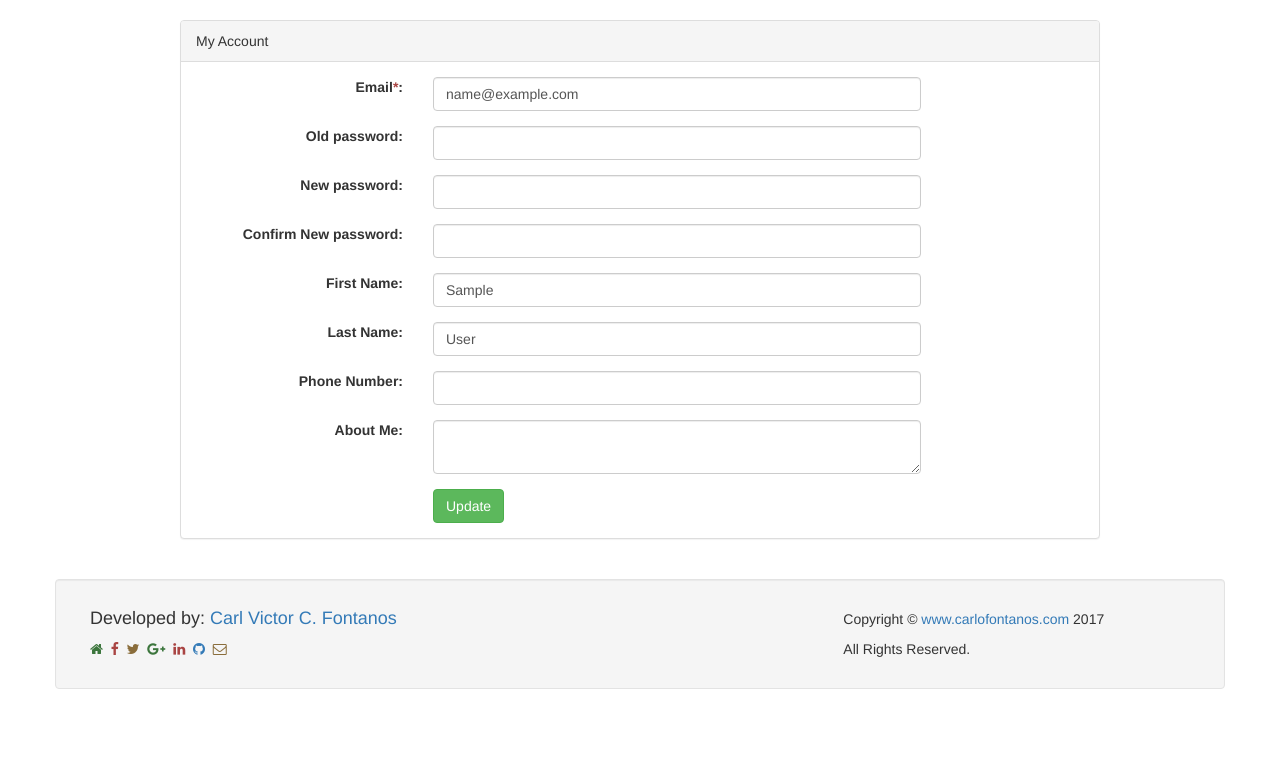
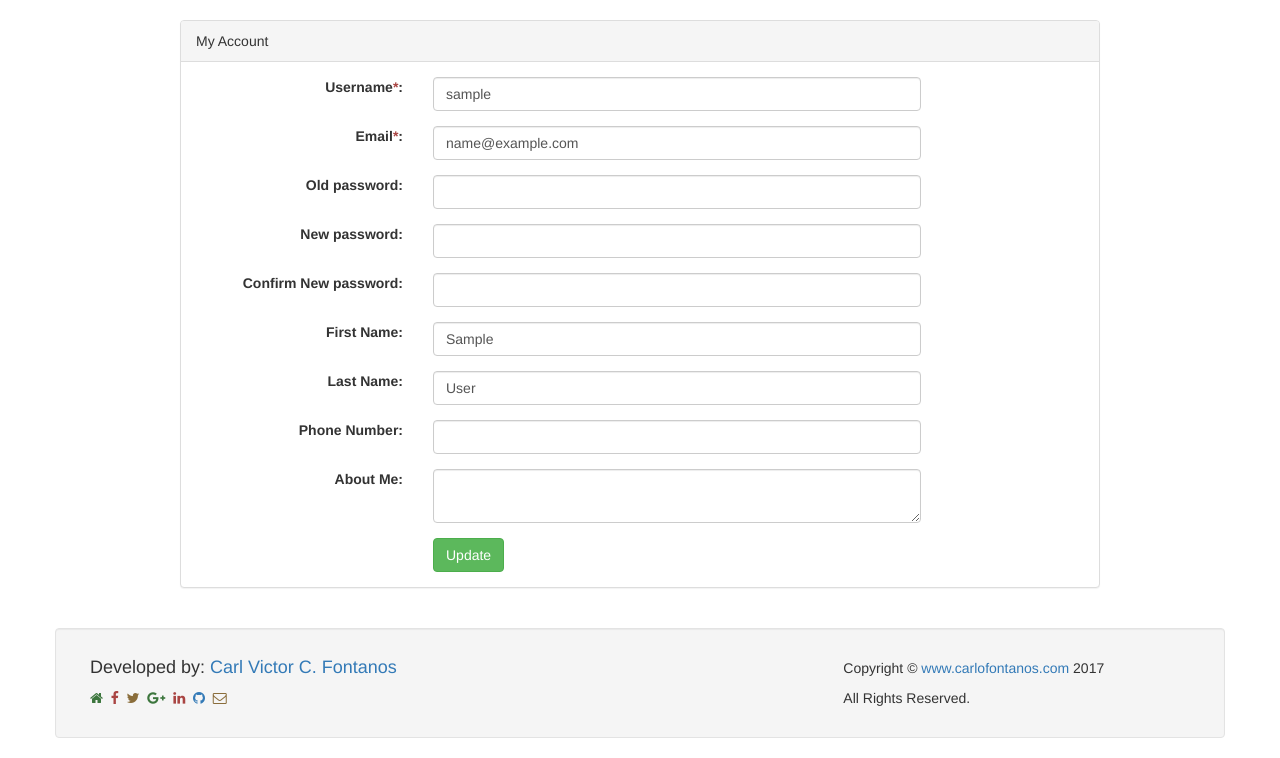
Before and after one commit to mutyaba84/python-ecommerce, a Django app: page /ecommerce/user/account/ in a window 1280 px wide. Shown: the part 52-810 px from the top of the page. Before the commit the page ends 741 px from the top, so only its background shows below. Run offline with Django 3.2, Linux system fonts and the light colour scheme; the visitor is signed in with stand-in values (Sample User, id 1); some libraries are stand-ins or nearby versions.

Commit message:
Added username field

```diff
--- a/ecommerce/templates/ecommerce/user/account.html
+++ b/ecommerce/templates/ecommerce/user/account.html
@@ -9,6 +9,12 @@
 				<div class="panel panel-default">
 					<div class="panel-heading">My Account</div>
 					<div class="panel-body">
+						<div class="form-group clearfix">
+							<label class="col-md-3 control-label text-right">Username<span class="text-danger">*</span>:</label>
+							<div class="col-md-7">
+								<input type="text" name="username" value="{{ user.username }}" class="form-control">
+							</div>
+						</div>
 						<div class="form-group clearfix">
 							<label class="col-md-3 control-label text-right">Email<span class="text-danger">*</span>:</label>
 							<div class="col-md-7">
```
